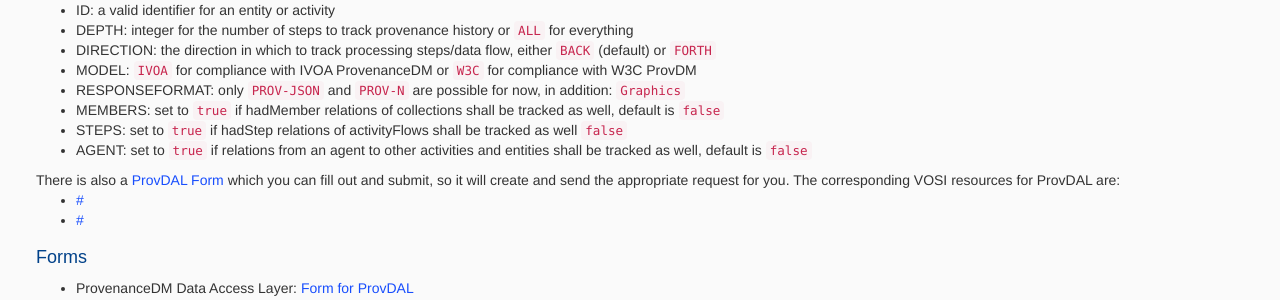
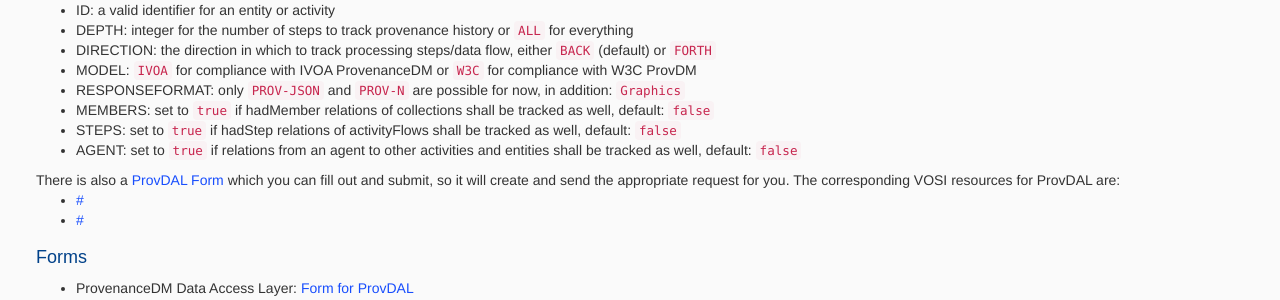
Before and after one commit to kristinriebe/django-prov_vo, a Django app: template prov_vo/templates/prov_vo/index.html in a window 1280 px wide. Shown: the part 177-477 px from the top of the page. Run offline with Django 3.2, Linux system fonts and the light colour scheme; the template is opened without the code that fills it, so the values that code supplies are empty; some libraries are stand-ins or nearby versions.

Commit message:
Typo correction in index-template

```diff
--- a/prov_vo/templates/prov_vo/index.html
+++ b/prov_vo/templates/prov_vo/index.html
@@ -16,9 +16,9 @@
     <li>DIRECTION: the direction in which to track processing steps/data flow, either <code>BACK</code> (default) or <code>FORTH</code></li>
     <li>MODEL: <code>IVOA</code> for compliance with IVOA ProvenanceDM or <code>W3C</code> for compliance with W3C ProvDM</li>
     <li>RESPONSEFORMAT: only <code>PROV-JSON</code> and <code>PROV-N</code> are possible for now, in addition: <code>Graphics</code></li>
-    <li>MEMBERS: set to <code>true</code> if hadMember relations of collections shall be tracked as well, default is <code>false</code></li>
-    <li>STEPS: set to <code>true</code> if hadStep relations of activityFlows shall be tracked as well <code>false</code></li>
-    <li>AGENT: set to <code>true</code> if relations from an agent to other activities and entities shall be tracked as well, default is <code>false</code></li>
+    <li>MEMBERS: set to <code>true</code> if hadMember relations of collections shall be tracked as well, default: <code>false</code></li>
+    <li>STEPS: set to <code>true</code> if hadStep relations of activityFlows shall be tracked as well, default: <code>false</code></li>
+    <li>AGENT: set to <code>true</code> if relations from an agent to other activities and entities shall be tracked as well, default: <code>false</code></li>
 </ul>
 
 There is also a <a href="{% url 'prov_vo:provdal_form' %}">ProvDAL Form</a> which you can fill out and submit, so it will create and send the appropriate request for you.
```
